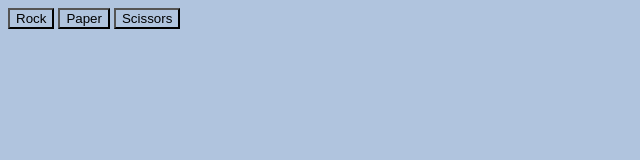
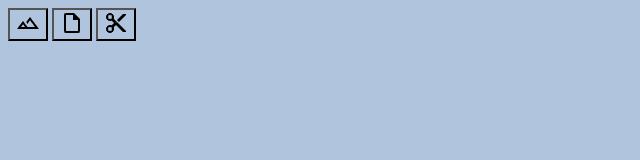
Before and after one commit to jevanwoods/hn_rock_paper_scissors, a plain HTML site: page index.html in a window 1280 px wide. Shown: the whole page, without its empty margins (0-640 px from the left). Drawn offline with Linux system fonts and the light colour scheme.

Commit message:
Added icons for Rock, Paper, Scissors buttons.

```diff
--- a/index.html
+++ b/index.html
@@ -8,8 +8,8 @@
     <script src="./script.js"></script>
 </head>
 <body>
-    <button class="rock" onclick="selectRock(), playRound(), game()">Rock</button>
-    <button class="paper" onclick="selectPaper(), playRound(), game()">Paper</button>
-    <button class="scissors" onclick="selectScissors(), playRound(), game()">Scissors</button>
+    <button class="rock" onclick="selectRock(), playRound(), game()"><img src="./imgs/rock.png" alt="A Rock"></button>
+    <button class="paper" onclick="selectPaper(), playRound(), game()"><img src="./imgs/paper.png" alt="A Piece of Paper"></button>
+    <button class="scissors" onclick="selectScissors(), playRound(), game()"><img src="./imgs/scissors.png" alt="Scissors"></button>
 </body>
 </html>
```
Also changed, not shown: imgs/paper.png (added), imgs/rock.png (added), imgs/scissors.png (added).
